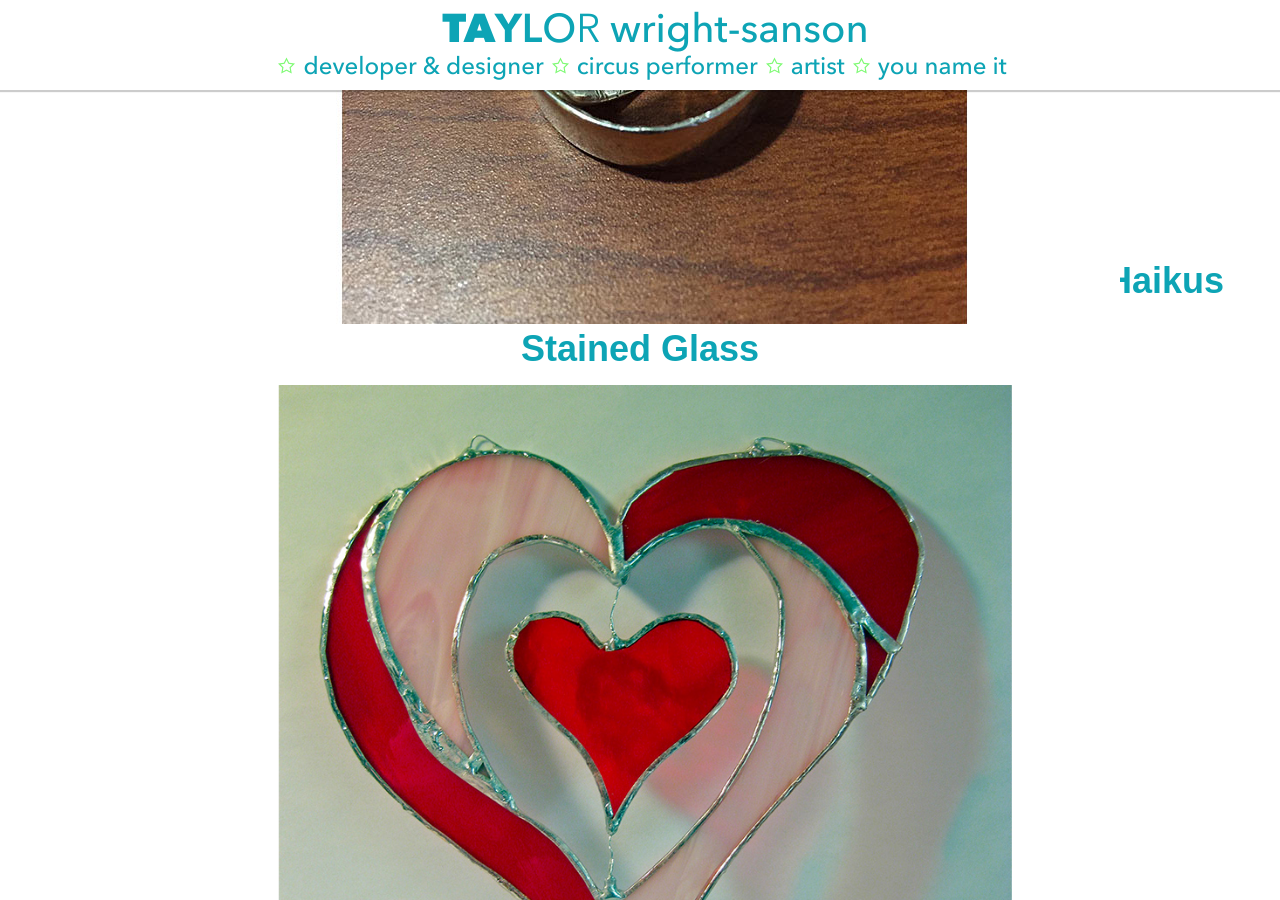
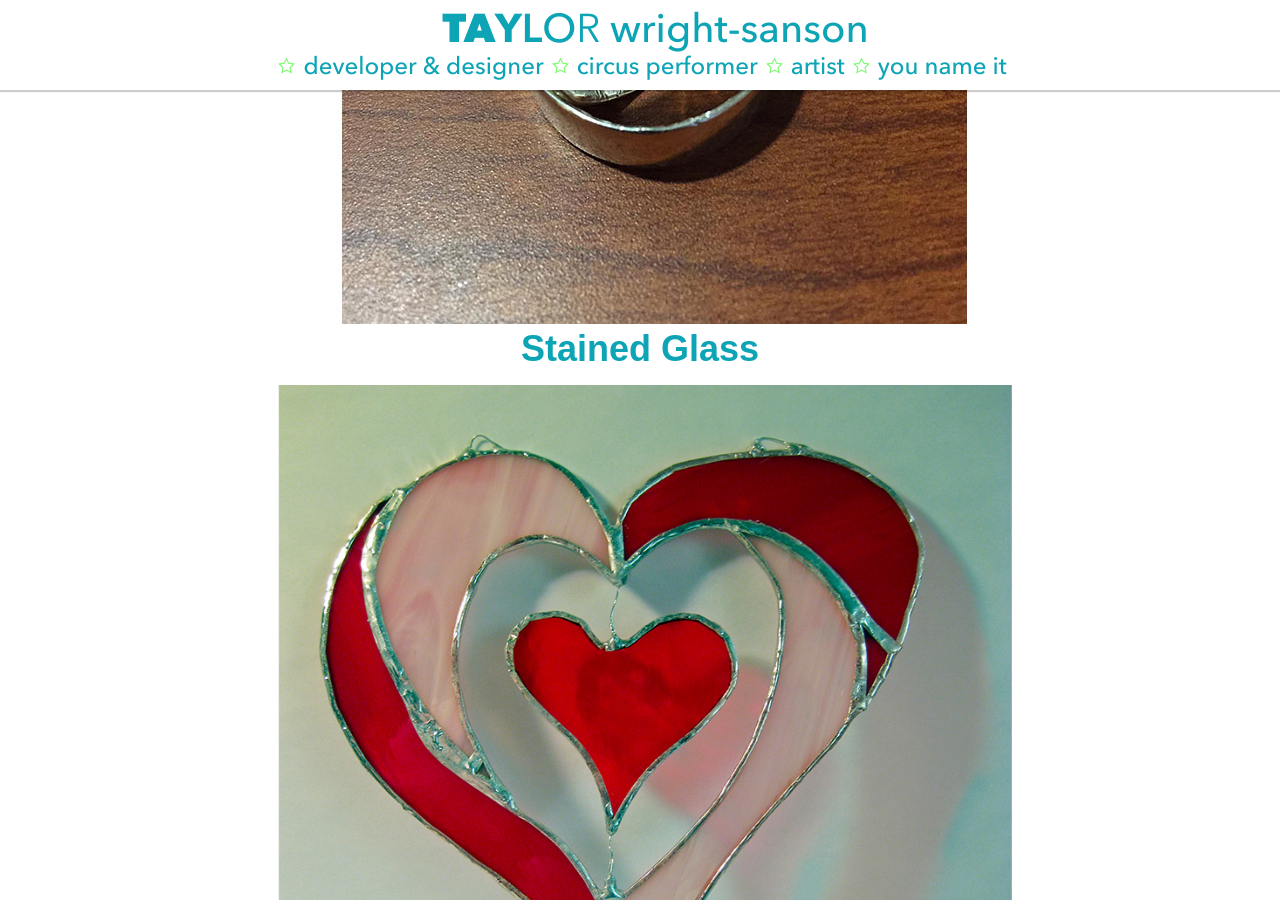
Before and after one commit to Xeaza/xeaza.github.io, a Jekyll site: the page built from artist.html, in a window 1280 px wide and 900 px high, scrolled down 511 px. Built offline with Jekyll 4.4.1, drawn with Linux system fonts in a browser that asks for light colours; nearby versions of some CDN libraries.

Commit message:
Removing haikus from artist page

```diff
--- a/artist.html
+++ b/artist.html
@@ -13,7 +13,6 @@
 		Find out more information about this slideshow here: http://responsiveslides.com/
 
 	</section> -->
-</script>
 	<section id="artist">
 		<h1 class="center">Jewelry</h1>
 		<ul class="rslides" class="snap">
@@ -44,18 +43,6 @@
 		  <li><img src="{{ site.baseurl }}/images/art/printMaking/print9.jpg" alt=""></li>
 		  <li><img src="{{ site.baseurl }}/images/art/printMaking/print10.jpg" alt=""></li>
 		</ul>
-
-		<div class="haiku">
-			<h1 class="center">Haikus</h1>
-			<ul class="rslides" class="snap">
-			  <li>On Sundays it rains<br>
-			  	So waffles are usually<br>
-			  	The best thing for me.</li>
-			  <li>Twelve angry ants stomp<br>
-			  	Only crumbs quiver slightly<br>
-			  	But still the ants stomp.</li>
-			</ul>
-		</div>
 		<!-- Calls the slideshow -->
 		<script>
 			$(function() {
```
